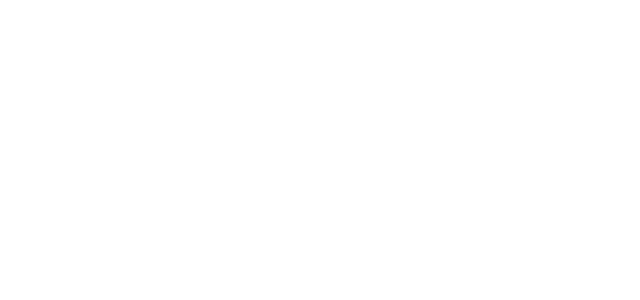
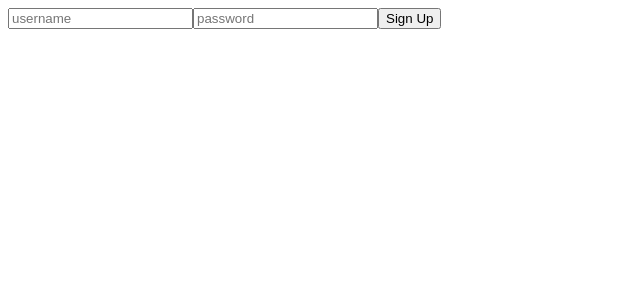
Before and after one commit to hays-b/FitnessTrackerFrontend2.0, a React (Create React App) app: page /Register in a window 1280 px wide. Shown: the top 300 px of the page, without its empty margins (0-640 px from the left). Built offline with nearby package versions, Linux system fonts and the light colour scheme.

Commit message:
continued writing api functions

```diff
--- a/src/App.js
+++ b/src/App.js
@@ -1,14 +1,30 @@
+import React, { useState, useEffect } from "react";
 import { Switch, Route } from "react-router-dom";
-import { Login, Home } from "./components";
+import { Login, Home, Register } from "./components";
+
+
 
 function App() {
+  const [token, setToken] = useState("");
+
+  useEffect(() => {
+    const localStorageToken = localStorage.getItem("token");
+    if (localStorageToken) {
+      setToken(localStorageToken);
+      console.log("currentToken from localStorage", token);
+    }
+  }, [token]);
+
   return (
     <Switch>
       <Route exact path="/">
         <Home />
       </Route>
       <Route path="/Login">
-        <Login />
+        <Login setToken={setToken}/>
+      </Route>
+      <Route path="/Register">
+        <Register setToken={setToken} token={token} />
       </Route>
     </Switch>
   );
--- a/src/api/index.js
+++ b/src/api/index.js
@@ -7,10 +7,8 @@ export const registerUser = async (username, password) => {
       "Content-Type": "application/json",
     },
     body: JSON.stringify({
-      user: {
         username,
         password,
-      },
     }),
   });
   const data = await response.json();
@@ -24,10 +22,8 @@ export const loginUser = async (username, password) => {
       "Content-Type": "application/json",
     },
     body: JSON.stringify({
-      user: {
         username,
         password,
-      },
     }),
   });
   const data = await response.json();
@@ -42,10 +38,40 @@ export const getAllRoutines = async () => {
   return data;
 };
 
-export const getUserRoutines = async (username) => {
+export const createRoutine = async (token, name, goal, isPublic) => {
+  const response = await fetch(`${baseURL}/routines`, {
+    method: "POST",
+    "Authorization": `Bearer ${token}`,
+    body: JSON.stringify({
+      name,
+      goal,
+      isPublic
+    })
+  })
+  const data = await response.json();
+  return data;
+}
+
+export const updateRoutine = async (routineId, token, name, goal) => {
+  const response = await fetch(`${baseURL}/routines/${routineId}`, {
+    method: "PATCH",
+    "Authorization": `Bearer ${token}`,
+    body: JSON.stringify({
+      name,
+      goal
+    })
+  })
+  const data = await response.json();
+  return data;
+}
+
+
+export const getUserRoutines = async (username, token) => {
   const response = await fetch(`${baseURL}/users/${username}/routines`, {
     method: "GET",
+    "Authorization": `Bearer ${token}`
   });
   const data = await response.json();
+  // console.log(data)
   return data;
 };
--- a/src/components/Login.jsx
+++ b/src/components/Login.jsx
@@ -1,11 +1,49 @@
-import React from 'react';
+import React, { useState } from "react";
+import { loginUser } from "../api";
+import { useHistory } from "react-router-dom";
 
-const Login = () => {
-    return (
-        <div>
-            This is login
-        </div>
-    );
+const Login = ({ setToken }) => {
+  const [username, setUsername] = useState("");
+  const [password, setPassword] = useState("");
+
+  const history = useHistory();
+
+  return (
+    <div>
+      <form
+        onSubmit={async (event) => {
+          event.preventDefault();
+
+          const result = await loginUser(username, password);
+
+          localStorage.setItem("token", result.token);
+          setToken(result.token);
+
+          history.push("/");
+        }}
+      >
+        <input
+          value={username}
+          type="text"
+          placeholder="username"
+          onChange={(event) => {
+            setUsername(event.target.value);
+          }}
+          required
+        />
+        <input
+          value={password}
+          type="text"
+          placeholder="password"
+          onChange={(event) => {
+            setPassword(event.target.value);
+          }}
+          required
+        />
+        <button type="submit">Log In</button>
+      </form>
+    </div>
+  );
 };
 
 export default Login;
--- a/src/components/Register.jsx
+++ b/src/components/Register.jsx
@@ -1,7 +1,54 @@
 import React from "react";
+import { useState } from "react";
+import { registerUser } from "../api";
+import { useHistory } from "react-router-dom";
 
-const Register = () => {
-  return <div>This is register</div>;
+
+const Register = ({setToken, token}) => {
+  const [username, setUsername] = useState("");
+  const [password, setPassword] = useState("");
+
+  const history = useHistory();
+
+  return (
+    <div>
+      <form
+        onSubmit={async (e) => {
+          e.preventDefault();
+
+          const result = await registerUser(username, password);
+          console.log(result.token)
+
+          localStorage.setItem("token", result.token);
+          setToken(result.token)
+
+          history.push("/")
+        }}
+      >
+        <input
+          value={username}
+          type="text"
+          placeholder="username"
+          onChange={(e) => {
+            setUsername(e.target.value);
+          }}
+          required
+        //   minlength = "8"
+        />
+        <input
+          value={password}
+          type="text"
+          placeholder="password"
+          onChange={(e) => {
+            setPassword(e.target.value);
+          }}
+          required
+        //   minlength = "8"
+        />
+        <button type="submit">Sign Up</button>
+      </form>
+    </div>
+  );
 };
 
 export default Register;
```
